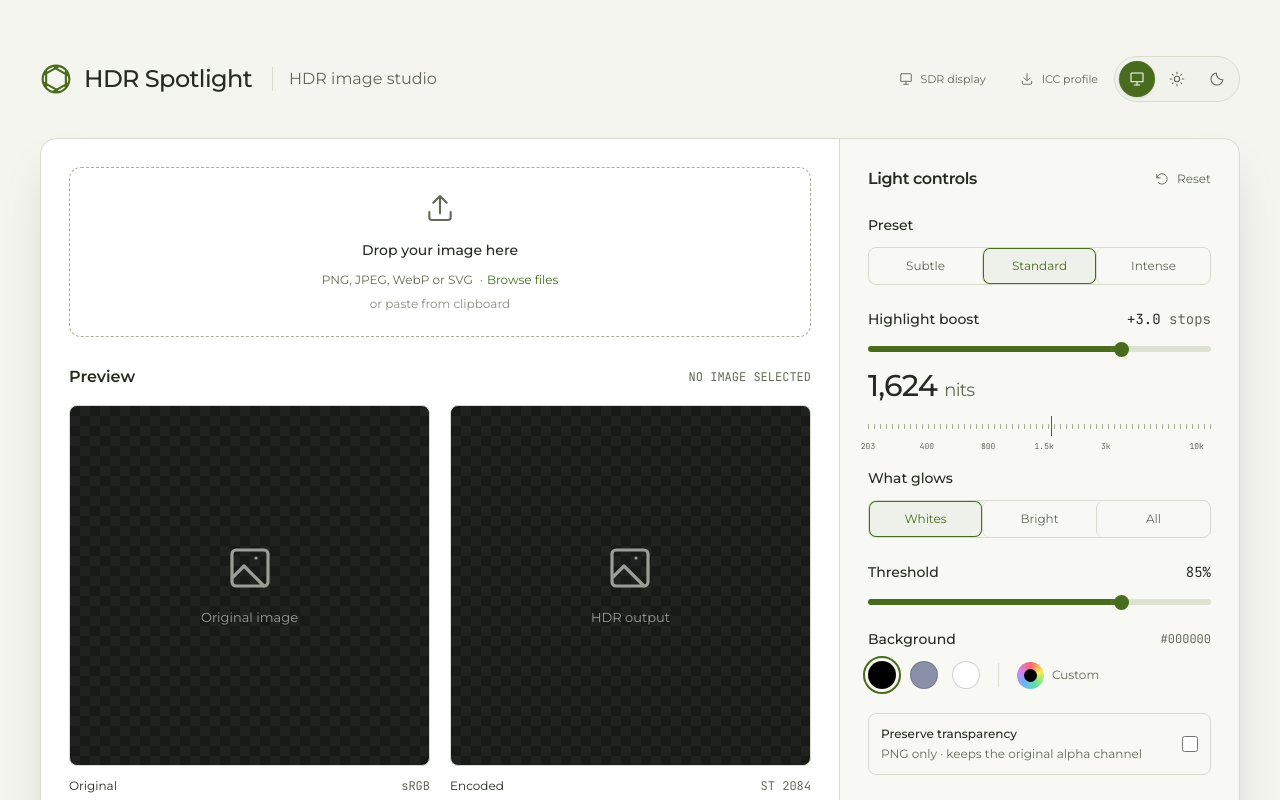
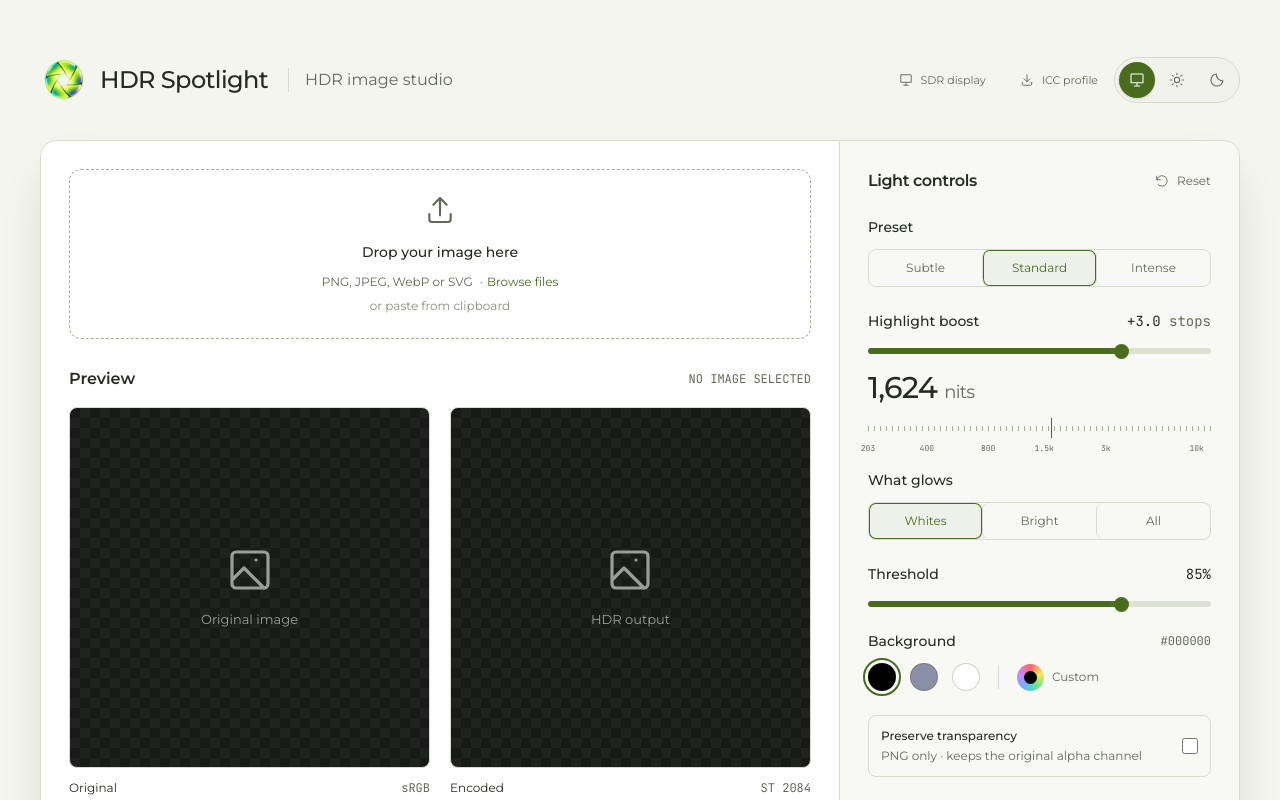
Before and after one commit to raindrop-ua/hdr-spotlight, an Angular app: page / in a window 1280 px wide. Shown: the top 800 px of the page. Built offline with nearby package versions, Linux system fonts and the light colour scheme.

Commit message:
chore: replace icon in bench header with new high-resolution logo and add corresponding assets to public folder

```diff
--- a/src/app/features/bench/bench.component.html
+++ b/src/app/features/bench/bench.component.html
@@ -1,7 +1,14 @@
 <main id="bench" class="mx-auto min-w-0 max-w-7xl px-5 py-8 sm:px-8 sm:py-12 lg:px-10 lg:py-14">
   <header class="mb-9 flex flex-wrap items-center justify-between gap-5">
     <div class="flex items-center gap-3">
-      <app-icon name="aperture" class="size-8 text-accent" />
+      <img
+        src="/logo-aperture-minimal-1024.png"
+        alt=""
+        width="48"
+        height="48"
+        class="size-12 shrink-0 object-contain"
+        aria-hidden="true"
+      />
       <h1 class="text-2xl font-medium tracking-tight">
         HDR Spotlight<span class="sr-only"> HDR image encoder</span>
       </h1>
```
Also changed, not shown: public/logo-aperture-minimal-1024-hdr.png (added), public/logo-aperture-minimal-1024.png (added).
